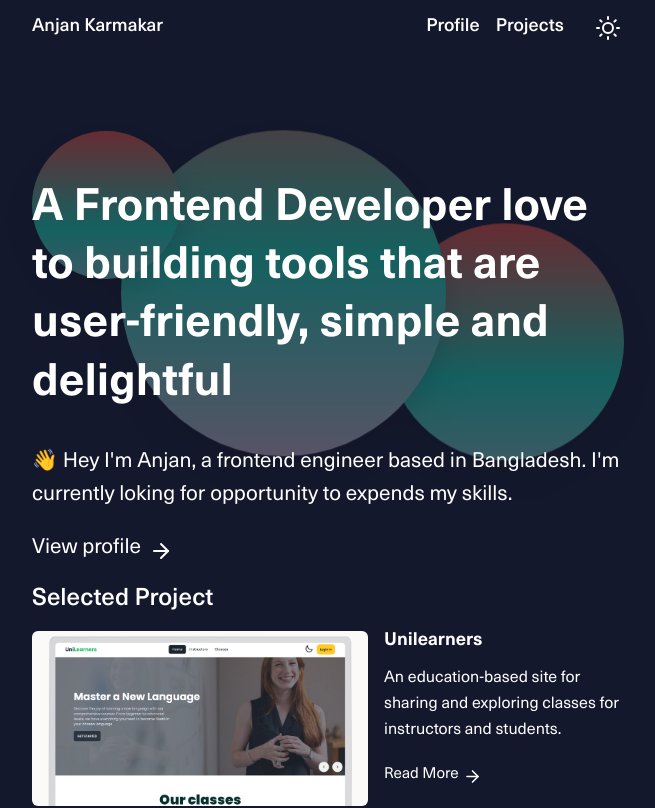
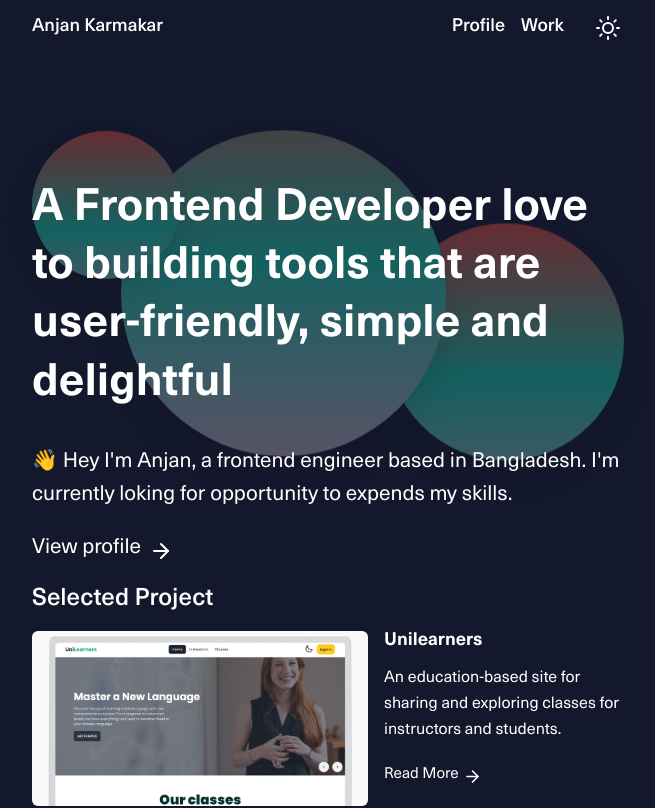
Before and after one commit to 47anjan/personal-portfolio, a React (Vite) app: page / in a window 1280 px wide. Shown: the top 808 px of the page, without its empty margins (312-967 px from the left). Built offline with nearby package versions, Linux system fonts and the light colour scheme.

Commit message:
code refactor

```diff
--- a/src/components/Card/ProjectCard.jsx
+++ b/src/components/Card/ProjectCard.jsx
@@ -11,7 +11,7 @@ const ProjectCard = ({ project }) => {
       <div>
         <h3>{project?.title}</h3>
         <p>{project?.disc}</p>
-        <LinkWrpper to={`/project/${project?.id}`}>
+        <LinkWrpper to={`/work/${project?.id}`}>
           <ProjectLink>Read More</ProjectLink>
           <div style={{ paddingTop: "8px" }}>
             <ArrowRight size={19} className="icon" />
--- a/src/components/Navbar/Navbar.jsx
+++ b/src/components/Navbar/Navbar.jsx
@@ -5,7 +5,7 @@ const Navbar = () => {
   return (
     <Nav>
       <NavLink to={"/profile"}>Profile</NavLink>
-      <NavLink to={"/projects"}>Projects</NavLink>
+      <NavLink to={"/work"}>Work</NavLink>
     </Nav>
   );
 };
--- a/src/routes/Routes.jsx
+++ b/src/routes/Routes.jsx
@@ -19,11 +19,11 @@ const router = createBrowserRouter([
         element: <Profile />,
       },
       {
-        path: "projects",
+        path: "work",
         element: <Projects />,
       },
       {
-        path: "project/:id",
+        path: "work/:id",
         element: <Project />,
       },
     ],
```
